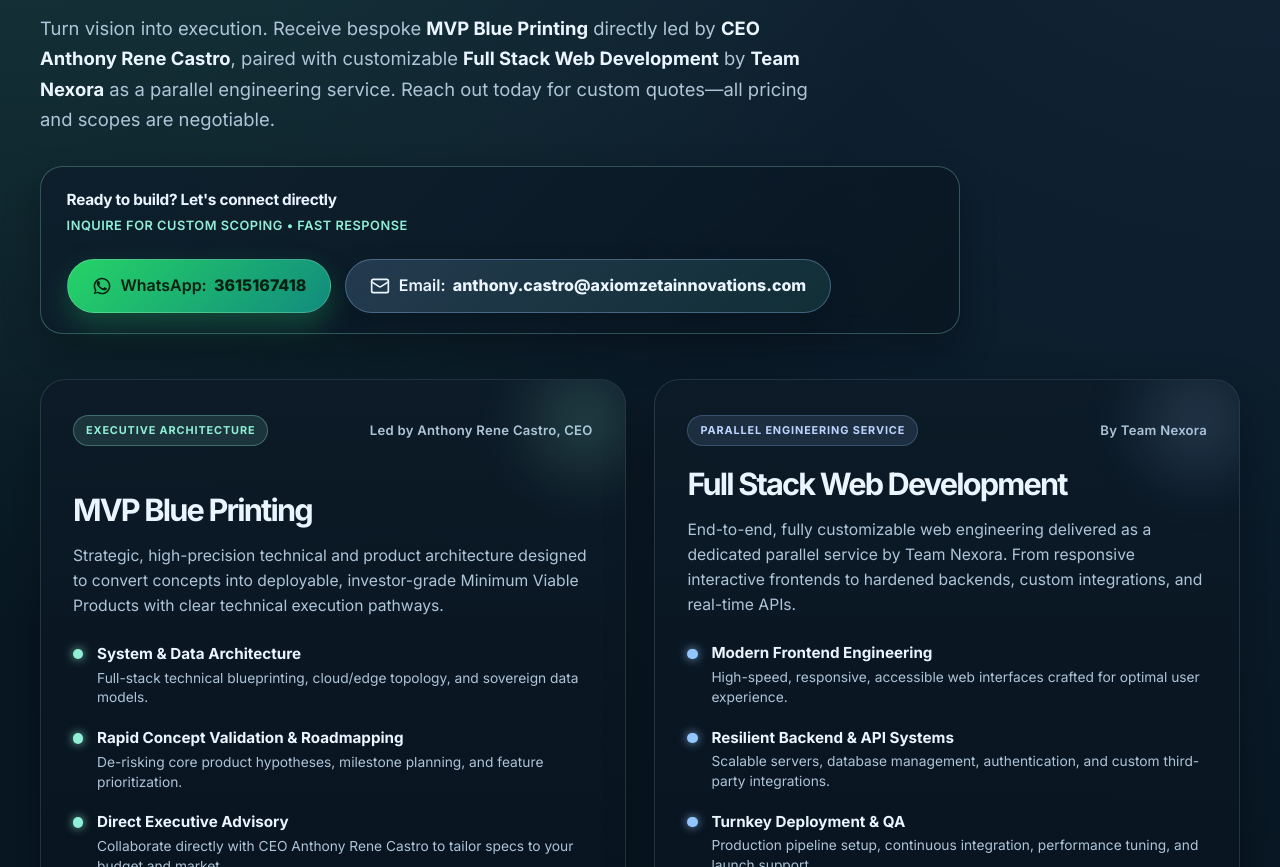
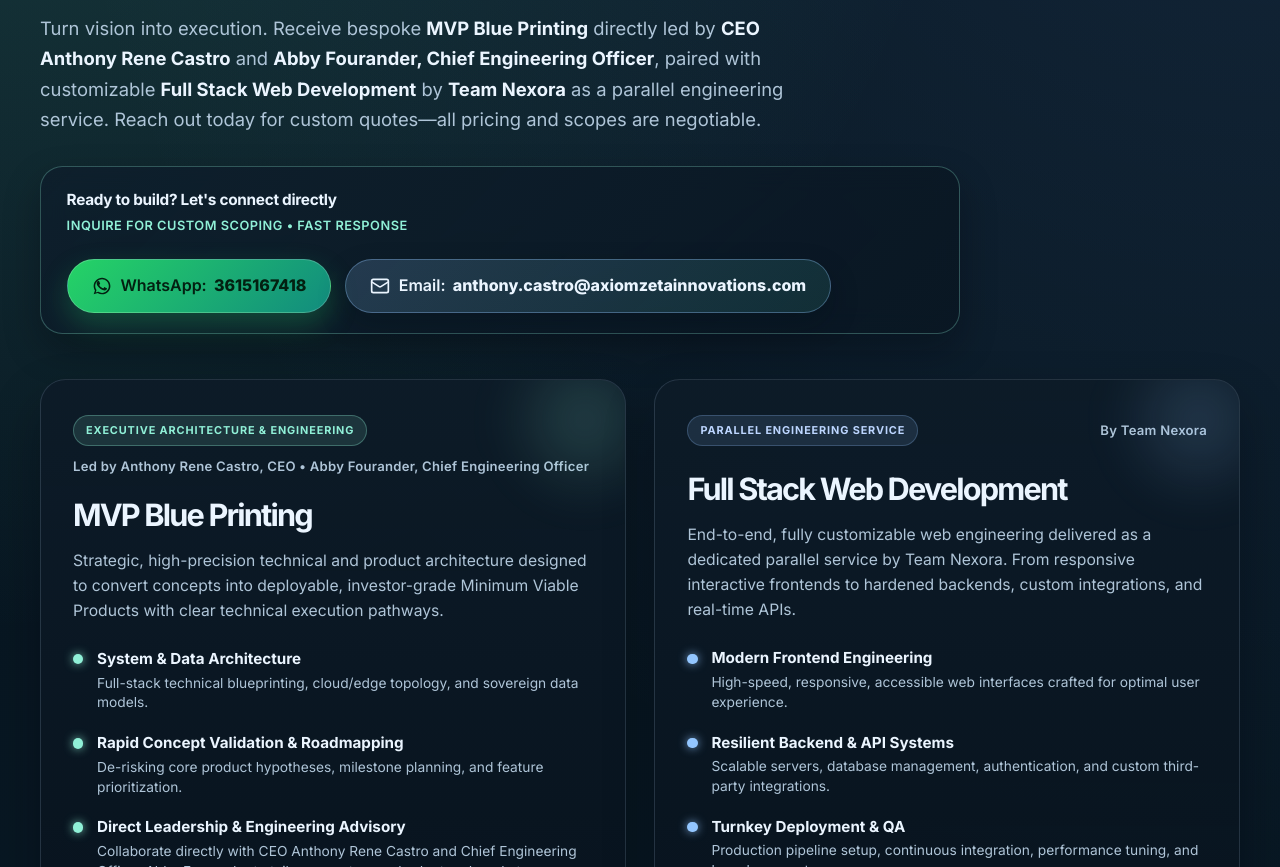
Before and after one commit to anthonycastro-spaceace01/axiom-zeta-innovations-website, a plain HTML site: page index.html in a window 1280 px wide. Shown: the part 345-1212 px from the top of the page. Drawn offline with Linux system fonts and the light colour scheme.

Commit message:
Add Abby Fourander, Chief Engineering Officer to MVP Blueprinting section

```diff
--- a/index.html
+++ b/index.html
@@ -48,9 +48,9 @@
             </h1>
             <p class="lead services-hero-lead">
               Turn vision into execution. Receive bespoke <strong>MVP Blue Printing</strong> directly led by
-              <strong>CEO Anthony Rene Castro</strong>, paired with customizable <strong>Full Stack Web Development</strong>
-              by <strong>Team Nexora</strong> as a parallel engineering service. Reach out today for custom quotes—all pricing and
-              scopes are negotiable.
+              <strong>CEO Anthony Rene Castro</strong> and <strong>Abby Fourander, Chief Engineering Officer</strong>,
+              paired with customizable <strong>Full Stack Web Development</strong> by <strong>Team Nexora</strong> as
+              a parallel engineering service. Reach out today for custom quotes—all pricing and scopes are negotiable.
             </p>
 
             <div class="outreach-banner">
@@ -89,8 +89,8 @@
           <div class="services-grid">
             <article class="service-spotlight-card primary-spotlight">
               <div class="service-badge-row">
-                <span class="service-pill accent-pill">Executive Architecture</span>
-                <span class="service-author">Led by Anthony Rene Castro, CEO</span>
+                <span class="service-pill accent-pill">Executive Architecture &amp; Engineering</span>
+                <span class="service-author">Led by Anthony Rene Castro, CEO &bull; Abby Fourander, Chief Engineering Officer</span>
               </div>
               <div class="service-content">
                 <h2>MVP Blue Printing</h2>
@@ -116,8 +116,8 @@
                   <li>
                     <span class="check-dot"></span>
                     <div>
-                      <strong>Direct Executive Advisory</strong>
-                      <p>Collaborate directly with CEO Anthony Rene Castro to tailor specs to your budget and market.</p>
+                      <strong>Direct Leadership &amp; Engineering Advisory</strong>
+                      <p>Collaborate directly with CEO Anthony Rene Castro and Chief Engineering Officer Abby Fourander to tailor specs to your budget and market.</p>
                     </div>
                   </li>
                 </ul>
```
